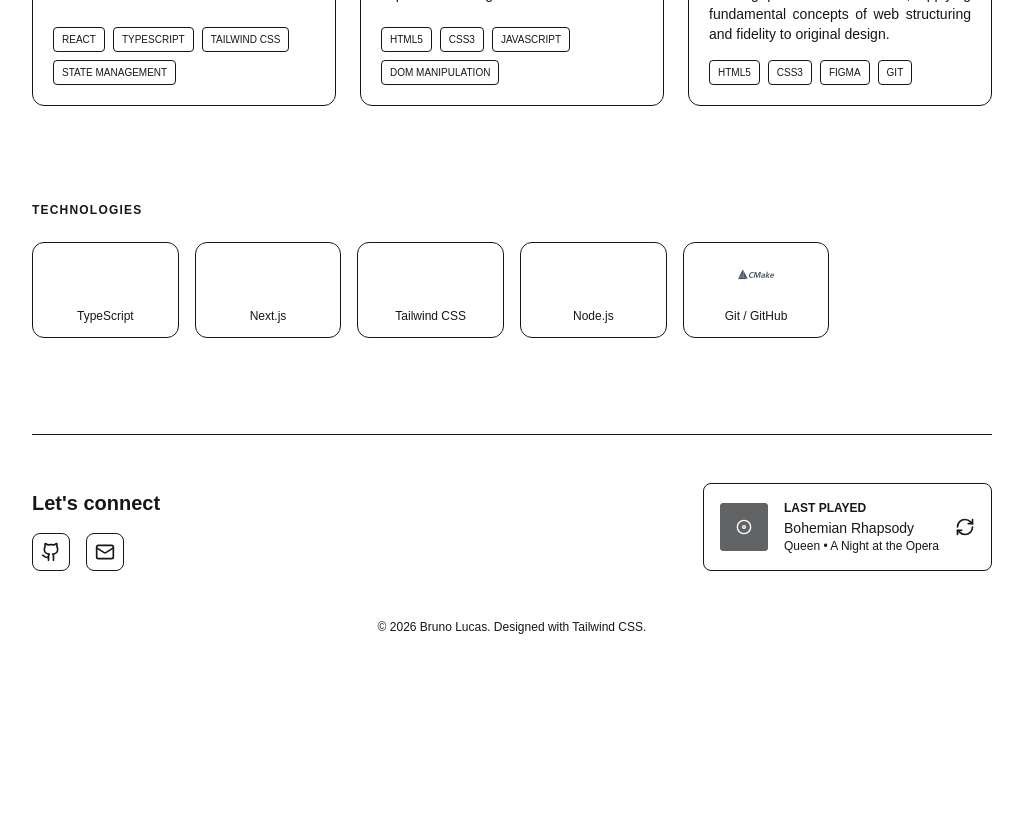
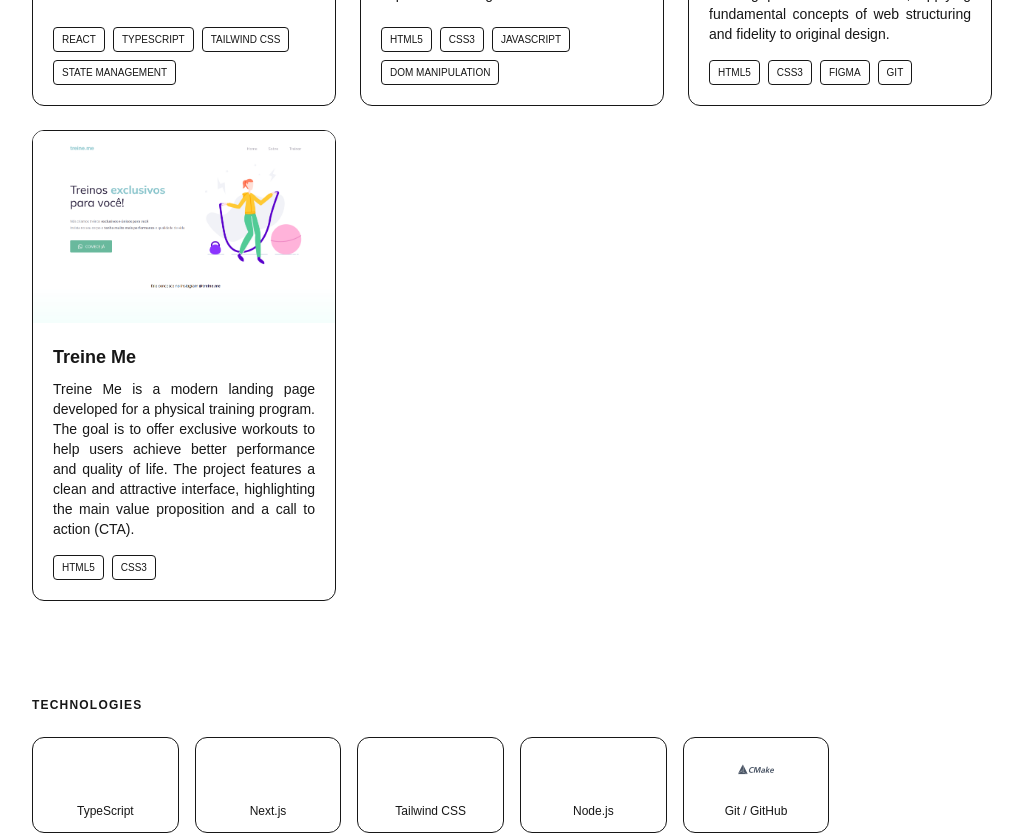
Before and after one commit to somentebruno/dev-portfolio, a Next.js app: page /en in a window 1280 px wide. Shown: the part 1620-2455 px from the top of the page, without its empty margins (128-1151 px from the left). Before the commit the page ends 2335 px from the top, so only its background shows below. Built offline with nearby package versions, Linux system fonts and the light colour scheme; grey boxes are pictures that could not be loaded.

Commit message:
feat: Add Treine Me project to portfolio

```diff
--- a/src/components/Projects.tsx
+++ b/src/components/Projects.tsx
@@ -35,6 +35,14 @@ export function Projects() {
             image: "/moveis-customizados-v2.png",
             link: "https://somentebruno.github.io/projeto-moveis-customizados/",
             repo: "https://github.com/somentebruno/projeto-moveis-customizados",
+        },
+        {
+            title: "Treine Me",
+            description: t("project4Desc"),
+            tags: ["HTML5", "CSS3"],
+            image: "/treineme-v2.png",
+            link: "https://somentebruno.github.io/projeto-treine-me/",
+            repo: "https://github.com/somentebruno/projeto-treine-me",
         },
     ];
 
--- a/src/messages/en.json
+++ b/src/messages/en.json
@@ -41,7 +41,8 @@
         "filterPlaceholder": "Filter projects...",
         "project1Desc": "Performance-focused task manager. Implements full CRUD, local persistence (LocalStorage), and optimized state management for an instant experience.",
         "project2Desc": "Custom link aggregator with responsive interface and real-time theme switching system (Light/Dark mode). Focused on HTML semantics, performance, and user experience through micro-interactions.",
-        "project3Desc": "This project is an institutional landing page for a custom furniture company, focused on a clean and elegant user experience. It was developed during my learning path with Rocketseat, applying fundamental concepts of web structuring and fidelity to original design."
+        "project3Desc": "This project is an institutional landing page for a custom furniture company, focused on a clean and elegant user experience. It was developed during my learning path with Rocketseat, applying fundamental concepts of web structuring and fidelity to original design.",
+        "project4Desc": "Treine Me is a modern landing page developed for a physical training program. The goal is to offer exclusive workouts to help users achieve better performance and quality of life. The project features a clean and attractive interface, highlighting the main value proposition and a call to action (CTA)."
     },
     "Technologies": {
         "title": "Technologies"
--- a/src/messages/pt.json
+++ b/src/messages/pt.json
@@ -41,7 +41,8 @@
         "filterPlaceholder": "Filtrar projetos...",
         "project1Desc": "Gerenciador de tarefas focado em performance. Implementa CRUD completo, persistência local (LocalStorage) e gestão de estado otimizada para uma experiência instantânea.",
         "project2Desc": "Agregador de links personalizado com interface responsiva e sistema de troca de temas (Light/Dark mode) em tempo real. Focado em semântica HTML, performance e experiência do usuário através de micro-interações.",
-        "project3Desc": "Este projeto é uma landing page institucional para uma empresa de móveis sob medida, focada em uma experiência de usuário limpa e elegante. Foi desenvolvido durante minha trilha de aprendizado com a Rocketseat, aplicando conceitos fundamentais de estruturação web e fidelidade ao design original."
+        "project3Desc": "Este projeto é uma landing page institucional para uma empresa de móveis sob medida, focada em uma experiência de usuário limpa e elegante. Foi desenvolvido durante minha trilha de aprendizado com a Rocketseat, aplicando conceitos fundamentais de estruturação web e fidelidade ao design original.",
+        "project4Desc": "Treine Me é uma landing page moderna desenvolvida para um programa de treinamentos físicos. O objetivo é oferecer treinos exclusivos para ajudar os usuários a alcançarem melhor performance e qualidade de vida. O projeto apresenta uma interface limpa e atrativa, destacando a proposta de valor principal e uma chamada para ação (CTA)."
     },
     "Technologies": {
         "title": "Tecnologias"
```
Also changed, not shown: public/treineme-v2.png (added).
